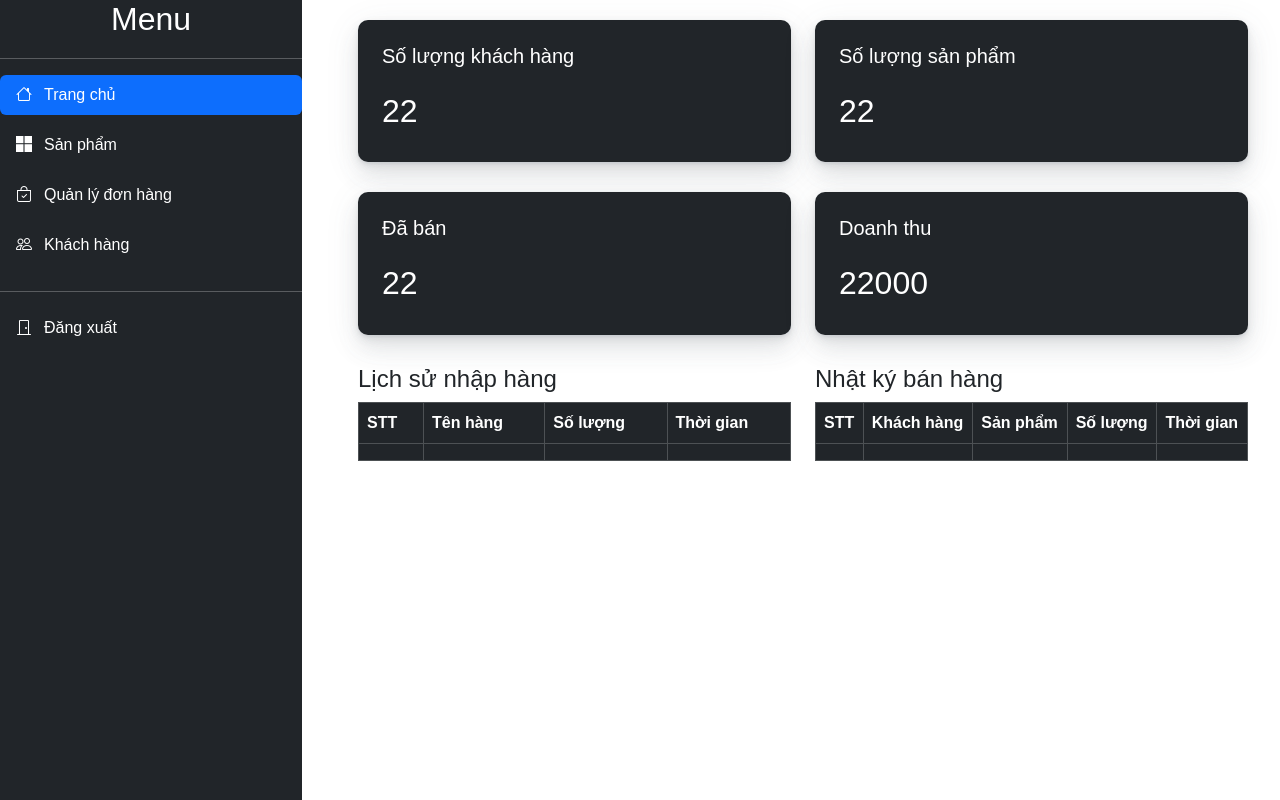
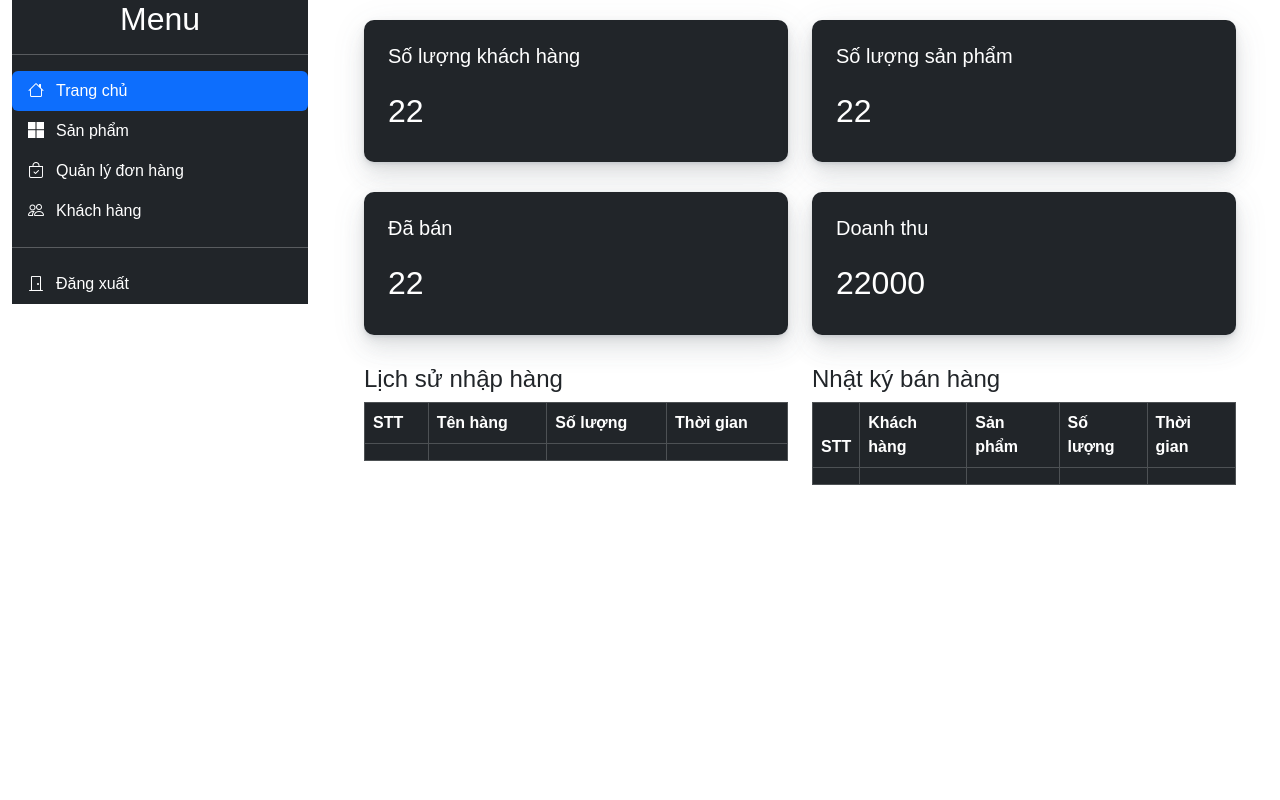
Before and after one commit to mhnhai/CT188, a plain HTML site: page HTML/admin.html in a window 1280 px wide. Drawn offline with nearby package versions, Linux system fonts and the light colour scheme; files whose address does not match are found by name.

Commit message:
Update admin.css

```diff
--- a/StyleSheets/admin.css
+++ b/StyleSheets/admin.css
@@ -2,26 +2,7 @@ body {
     font-family: Arial, sans-serif;
 }
 
-.container-fluid{
-    padding: 0px;
-}
-
-.sidebar {
-    height: 100vh;
-}
-
-.sidebar h2 {
-    margin-bottom: 20px;
-}
-
-
-.sidebar ul {
-    list-style-type: none;
-    padding: 0;
-}
-
 .sidebar ul li {
-    margin-bottom: 10px;
     cursor: pointer;
 }
 
```
